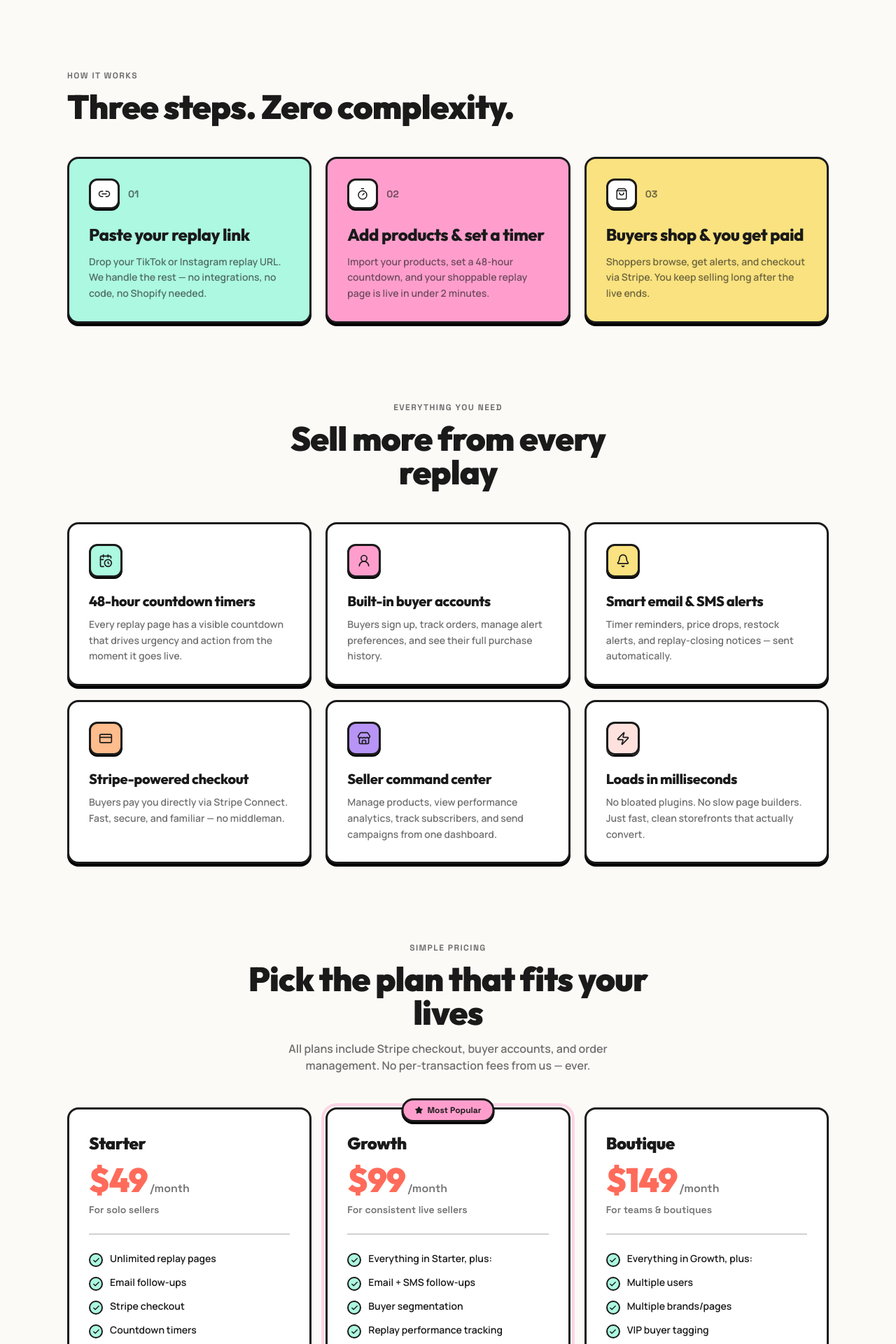
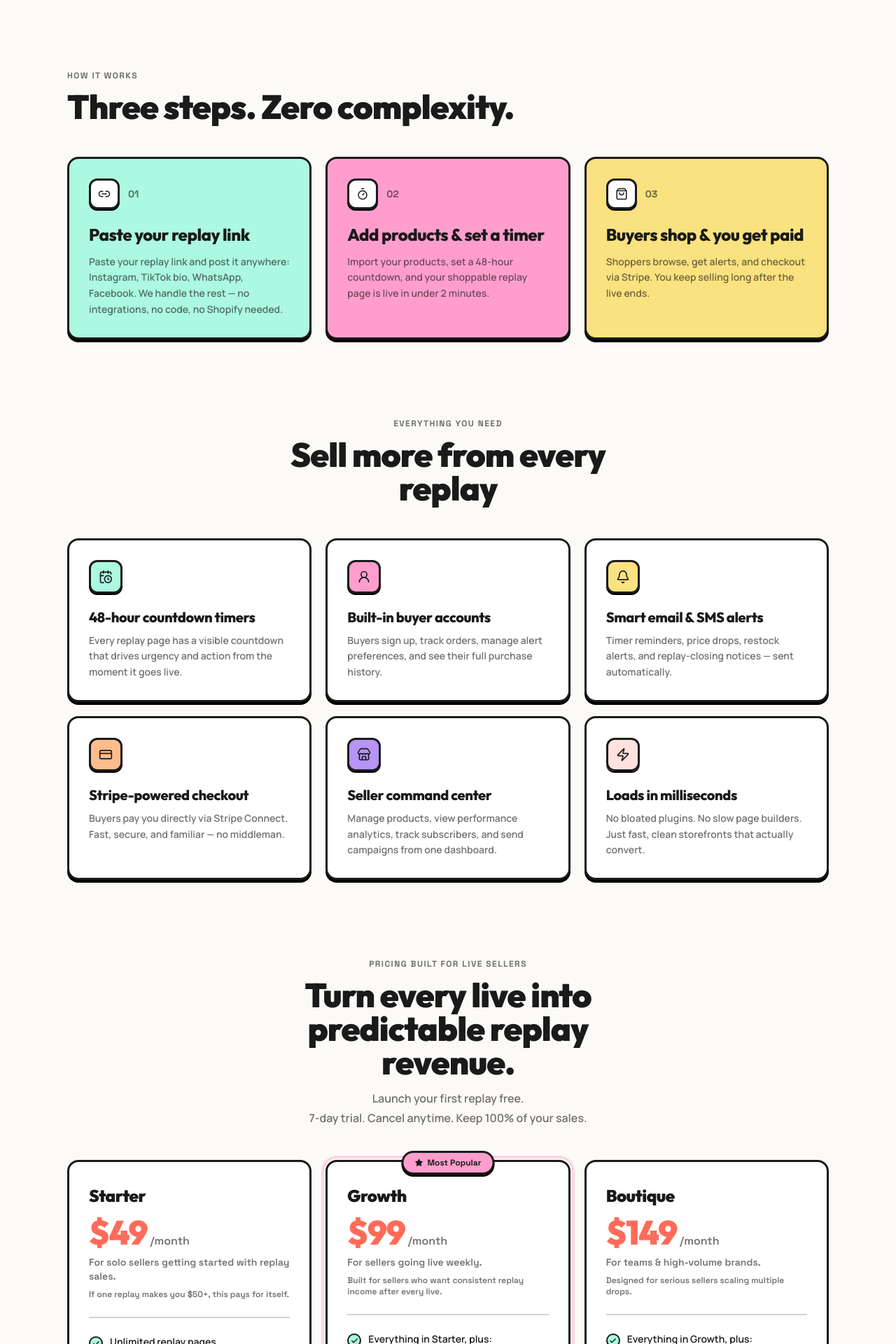
Before and after one commit to pkondra/ReplaySell, a Next.js app: page / in a window 1280 px wide. Shown: the part 880-2800 px from the top of the page at 70% size. Built offline with nearby package versions, Linux system fonts and the light colour scheme; no server answers.

Commit message:
Add subscription and account UI

```diff
--- a/src/app/page.tsx
+++ b/src/app/page.tsx
@@ -114,7 +114,7 @@ const steps = [
   {
     num: "01",
     title: "Paste your replay link",
-    body: "Drop your TikTok or Instagram replay URL. We handle the rest — no integrations, no code, no Shopify needed.",
+    body: "Paste your replay link and post it anywhere: Instagram, TikTok bio, WhatsApp, Facebook. We handle the rest — no integrations, no code, no Shopify needed.",
     color: "bg-accent",
     icon: Link2,
   },
@@ -177,40 +177,43 @@ const plans = [
   {
     name: "Starter",
     price: 49,
-    tagline: "For solo sellers",
-    cta: "Start with Starter",
+    tagline: "For solo sellers getting started with replay sales.",
+    cta: "Start My First Replay",
     popular: false,
     color: "bg-accent",
+    detail: "If one replay makes you $50+, this pays for itself.",
     features: [
       "Unlimited replay pages",
-      "Email follow-ups",
-      "Stripe checkout",
-      "Countdown timers",
-      "Basic analytics",
+      "Built-in countdown timers that drive urgency",
+      "Stripe-powered checkout (you get paid directly)",
+      "Automated email follow-ups",
+      "Essential sales tracking",
     ],
   },
   {
     name: "Growth",
     price: 99,
-    tagline: "For consistent live sellers",
-    cta: "Best for Weekly Lives",
+    tagline: "For sellers going live weekly.",
+    cta: "Upgrade My Replay Sales",
     popular: true,
     color: "bg-[#ff9ecd]",
+    detail: "Built for sellers who want consistent replay income after every live.",
     features: [
       "Everything in Starter, plus:",
-      "Email + SMS follow-ups",
-      "Buyer segmentation",
-      "Replay performance tracking",
+      "Email + SMS automation",
+      "Buyer tagging & segmentation",
+      "Replay revenue tracking",
       "Priority support",
     ],
   },
   {
     name: "Boutique",
     price: 149,
-    tagline: "For teams & boutiques",
-    cta: "For Serious Sellers",
+    tagline: "For teams & high-volume brands.",
+    cta: "Scale My Live Revenue",
     popular: false,
     color: "bg-[#ffbc8c]",
+    detail: "Designed for serious sellers scaling multiple drops.",
     features: [
       "Everything in Growth, plus:",
       "Multiple users",
@@ -239,8 +242,8 @@ const faqs = [
     a: "Yes — buyers create a quick account so they can track orders, manage notification preferences, and see purchase history.",
   },
   {
-    q: "Can I use this with TikTok and Instagram?",
-    a: "Yes. Paste any TikTok or Instagram replay URL. ReplaySell doesn't host your live — it turns the replay into a shoppable storefront afterward.",
+    q: "Can I use this with TikTok, Instagram, and Facebook?",
+    a: "Yes. Paste any TikTok, Instagram, or Facebook replay URL. Then copy your replay link and post it anywhere: Instagram, TikTok bio, WhatsApp, Facebook.",
   },
   {
     q: "What's the difference between plans?",
@@ -326,7 +329,7 @@ export default function HomePage() {
                   />
                   <input
                     type="url"
-                    placeholder="Paste your TikTok / IG replay link"
+                    placeholder="Paste your TikTok / IG / FB replay link"
                     className="brutal-input h-14 pl-11 text-base"
                     readOnly
                   />
@@ -340,7 +343,7 @@ export default function HomePage() {
                 </Link>
               </div>
               <p className="mt-3 font-dashboard text-xs font-semibold text-text-muted">
-                No integrations. No Shopify. 2-minute setup.
+                Copy your replay link and post it anywhere: Instagram, TikTok bio, WhatsApp, Facebook.
               </p>
             </div>
           </div>
@@ -426,7 +429,7 @@ export default function HomePage() {
         <div className="mx-auto flex w-full max-w-6xl flex-wrap items-center justify-center gap-x-10 gap-y-3 px-5 py-5 sm:px-8">
           {[
             "No integrations needed",
-            "Works with TikTok & Instagram",
+            "Works with TikTok, Instagram & Facebook",
             "Stripe-powered checkout",
             "Setup in under 2 min",
           ].map((item) => (
@@ -503,14 +506,16 @@ export default function HomePage() {
       <section className="mx-auto w-full max-w-6xl px-5 pt-20 sm:px-8 sm:pt-28">
         <div className="mb-12 text-center">
           <p className="font-dashboard text-xs font-bold uppercase tracking-[0.12em] text-text-muted">
-            Simple pricing
+            Pricing Built for Live Sellers
           </p>
           <h2 className="mx-auto mt-3 max-w-xl font-heading text-4xl font-black tracking-tight sm:text-5xl">
-            Pick the plan that fits your lives
+            Turn every live into predictable replay revenue.
           </h2>
           <p className="mx-auto mt-4 max-w-lg text-base font-semibold text-text-muted">
-            All plans include Stripe checkout, buyer accounts, and order management.
-            No per-transaction fees from us&nbsp;&mdash; ever.
+            Launch your first replay free.
+          </p>
+          <p className="mx-auto mt-1 max-w-lg text-base font-semibold text-text-muted">
+            7-day trial. Cancel anytime. Keep 100% of your sales.
           </p>
         </div>
 
@@ -549,6 +554,12 @@ export default function HomePage() {
                   {plan.tagline}
                 </p>
 
+                {"detail" in plan ? (
+                  <p className="mt-2 font-dashboard text-xs font-semibold text-text-muted">
+                    {plan.detail}
+                  </p>
+                ) : null}
+
                 {/* Divider */}
                 <div className="my-6 border-t-2 border-line/20" />
 
@@ -582,7 +593,10 @@ export default function HomePage() {
 
         {/* Pricing footnote */}
         <p className="mt-6 text-center font-dashboard text-xs font-semibold text-text-muted">
-          All plans billed monthly. Cancel anytime. Buyer checkout powered by Stripe Connect.
+          No contracts. No revenue share. No hidden fees.
+        </p>
+        <p className="mt-1 text-center font-dashboard text-xs font-semibold text-text-muted">
+          You keep 100% of every sale.
         </p>
       </section>
 
```
